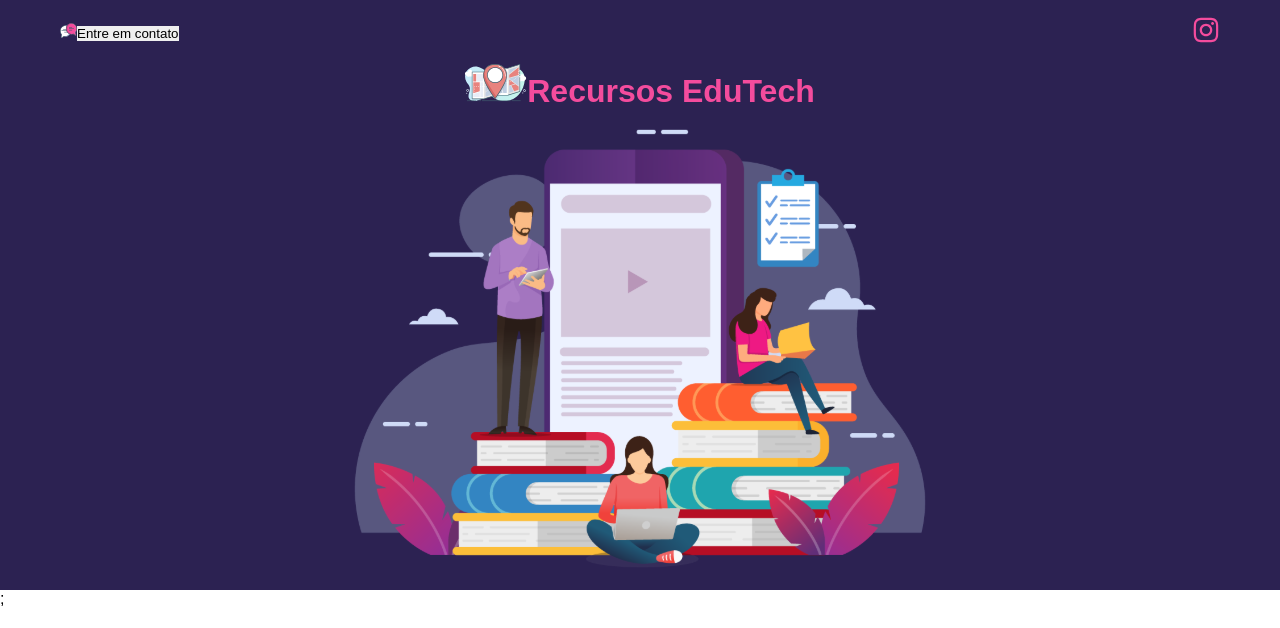
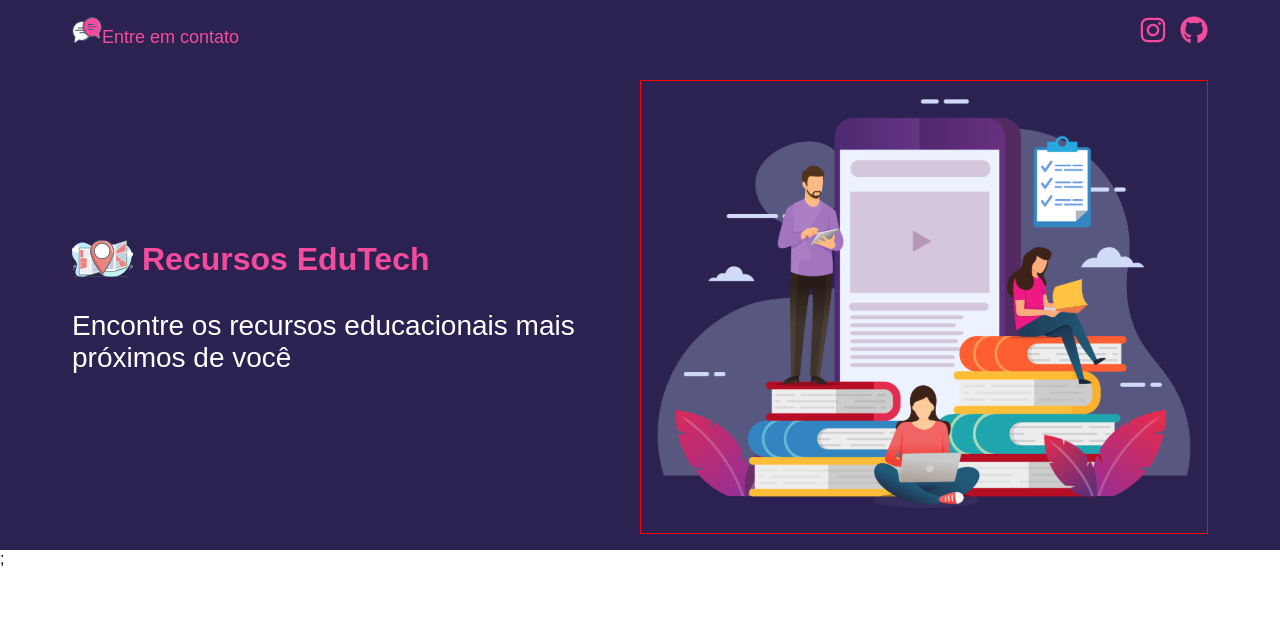
Before and after one commit to capelaum/recursos_edutech, a Next.js app: page / in a window 1280 px wide. Shown: the top 628 px of the page. Built offline with nearby package versions, Linux system fonts and the light colour scheme.

Commit message:
feat: ContactButton

```diff
--- /dev/null
+++ b/src/components/ContactButton/index.tsx
@@ -0,0 +1,18 @@
+import Image from "next/image";
+
+import contact_icon from "@public/contact_icon.svg";
+
+import { Container } from "./styles";
+
+interface ContactButtonProps {
+  handleOpenContactModal: () => void;
+}
+
+export function ContactButton({ handleOpenContactModal }: ContactButtonProps) {
+  return (
+    <Container>
+      <Image src={contact_icon} alt="Contact" width={30} />
+      <button onClick={handleOpenContactModal}>Entre em contato</button>
+    </Container>
+  );
+}
--- /dev/null
+++ b/src/components/ContactButton/styles.ts
@@ -0,0 +1,16 @@
+import styled from "styled-components";
+
+export const Container = styled.header`
+  button {
+    background: none;
+    color: var(--color-secondary);
+
+    font-size: 1.125rem;
+
+    transition: all 0.3s;
+
+    &:hover {
+      color: #fff;
+    }
+  }
+`;
--- a/src/pages/index.tsx
+++ b/src/pages/index.tsx
@@ -3,17 +3,17 @@ import type { NextPage } from "next";
 import Head from "next/head";
 import Image from "next/image";
 
-import { FaInstagram } from "react-icons/fa";
+import { FaInstagram, FaGithub } from "react-icons/fa";
 
 import Modal from "react-modal";
 
 import hero from "@public/hero.svg";
 import logo from "@public/logo.svg";
-import contact_icon from "@public/contact_icon.svg";
 
 import { ContactModal } from "components/ContactModal";
+import { ContactButton } from "components/ContactButton";
 
-import { Banner, Contact } from "styles/home";
+import { Banner, Contact, ContactSocial, Hero } from "styles/home";
 
 Modal.setAppElement("#__next");
 
@@ -35,10 +35,9 @@ const Home: NextPage = () => {
       </Head>
       <Banner>
         <Contact>
-          <div>
-            <Image src={contact_icon} alt="Contact" />
-            <button onClick={handleOpenContactModal}>Entre em contato</button>
-          </div>
+          <ContactButton handleOpenContactModal={handleOpenContactModal} />
+
+          <ContactSocial>
             <a
               href="https://www.instagram.com/capelletto.lv"
               target="_blank"
@@ -46,12 +45,30 @@ const Home: NextPage = () => {
             >
               <FaInstagram size={28} />
             </a>
+            <a
+              href="https://github.com/capelaum"
+              target="_blank"
+              rel="noreferrer"
+            >
+              <FaGithub size={28} />
+            </a>
+          </ContactSocial>
         </Contact>
+
+        <Hero>
+          <div className="hero_content">
             <h1>
+              <div className="logo_image">
                 <Image src={logo} alt="Recursos EduTech Logo" />
+              </div>
               Recursos EduTech
             </h1>
+            <h2>Encontre os recursos educacionais mais próximos de você</h2>
+          </div>
+          <div className="hero_image">
             <Image src={hero} alt="Recursos EduTech Hero" />
+          </div>
+        </Hero>
       </Banner>
 
       <ContactModal
--- a/src/styles/home.ts
+++ b/src/styles/home.ts
@@ -14,15 +14,22 @@ export const Banner = styled.header`
 export const Contact = styled.section`
   width: 100%;
   max-width: 1200px;
-  padding: 1rem 1.25rem;
+  padding: 1rem 2rem;
 
   display: flex;
   justify-content: space-between;
   align-items: center;
+`;
 
+export const ContactSocial = styled.div`
+  display: flex;
 
   a {
     color: var(--color-secondary);
+
+    & + a {
+      padding-left: 0.8rem;
+    }
 
     transition: all 0.3s;
 
@@ -30,3 +37,47 @@ export const Contact = styled.section`
       color: #fff;
   }
 `;
+
+export const Hero = styled.section`
+  width: 100%;
+  max-width: 1200px;
+
+  padding: 1rem 2rem;
+
+  display: flex;
+  align-items: center;
+  justify-content: space-between;
+
+  .hero_content {
+    flex: 50%;
+
+    padding-right: 1rem;
+
+    h1 {
+      display: flex;
+      align-items: center;
+
+      font-size: 2rem;
+
+      padding-bottom: 2rem;
+
+      .logo_image {
+        padding-right: 0.5rem;
+        display: flex;
+        align-items: center;
+      }
+    }
+
+    h2 {
+      color: #fff;
+      font-size: 1.75rem;
+      font-weight: 400;
+    }
+  }
+
+  .hero_image {
+    flex: 50%;
+
+    border: 1px solid red;
+  }
+`;
```
Lines whose indentation alone changed are shown as unchanged.
